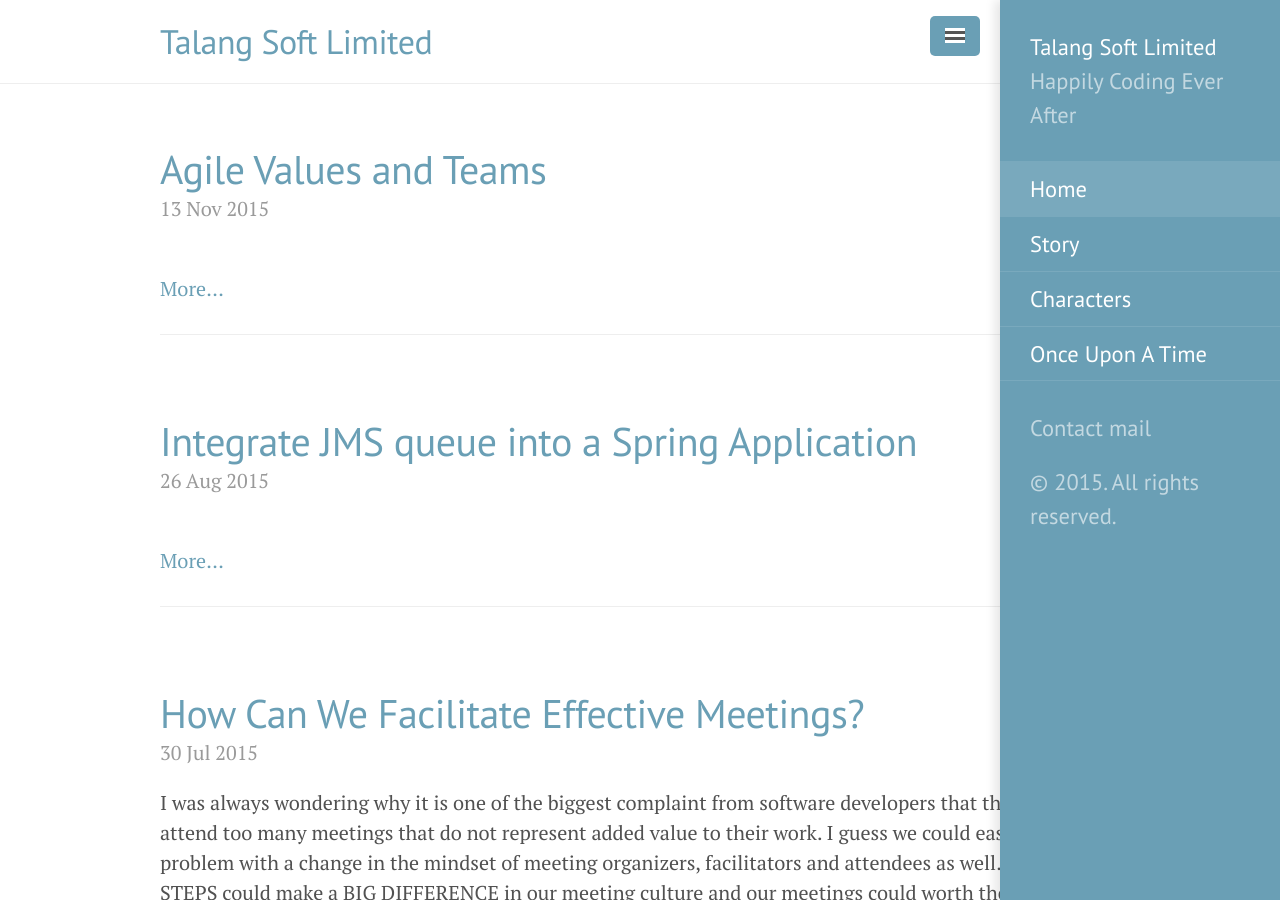
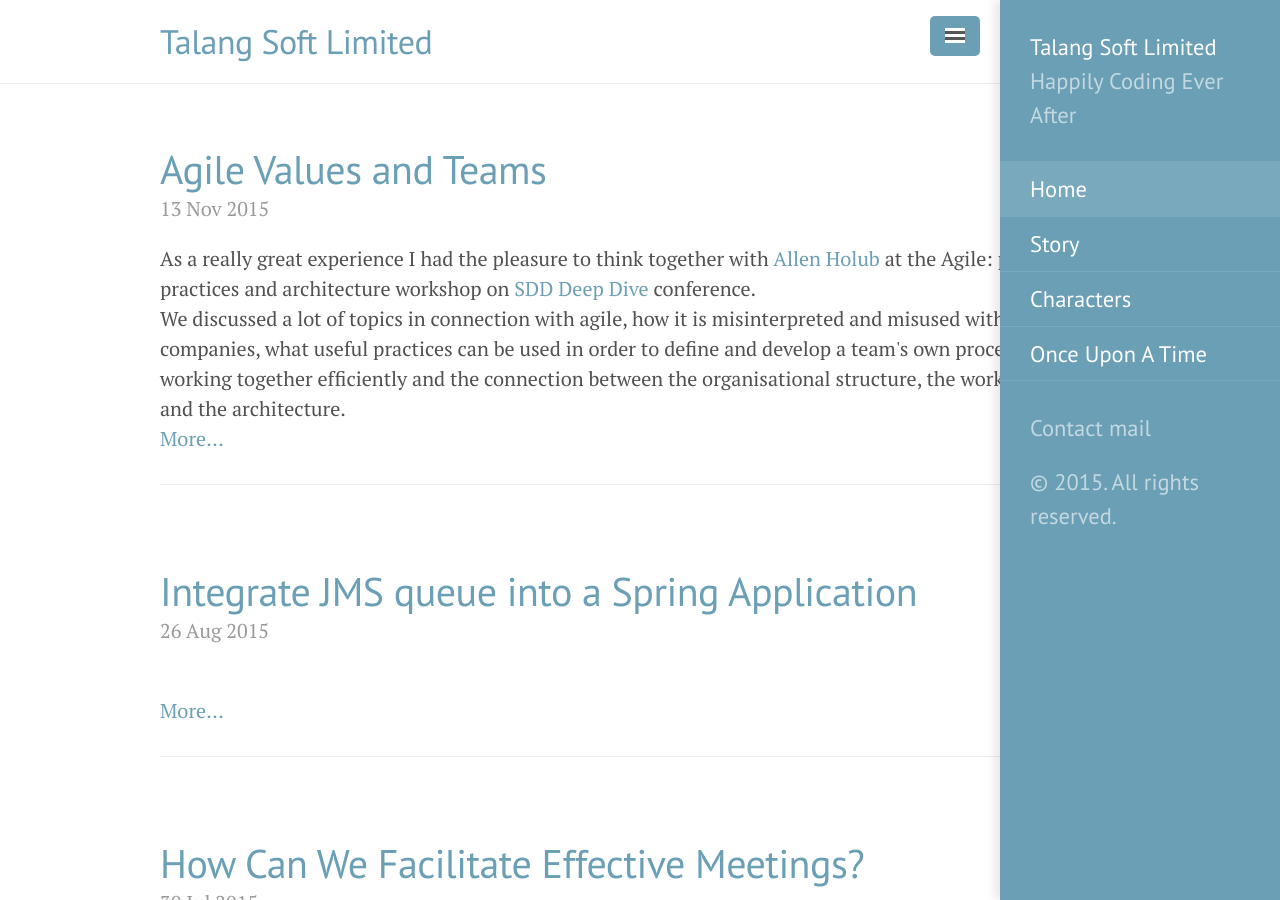
Before and after one commit to talangsoft/talangsoft.github.io, a Jekyll site: the page built from index.html, in a window 1280 px wide and 900 px high. Built offline with Jekyll 4.4.1, drawn with Linux system fonts in a browser that asks for light colours; the list of posts is cut into pages by our own code.

Commit message:
add short desc to first post

```diff
--- a/_posts/agile/2015-11-13-agile-values-and-teams.md
+++ b/_posts/agile/2015-11-13-agile-values-and-teams.md
@@ -3,6 +3,12 @@ layout: post
 title: Agile Values and Teams
 category: agile
 tag: conference,agile,teams,values,agile values
+description: 'As a really great experience I had the pleasure to think together with <a href="https://twitter.com/allenholub">Allen Holub</a> at the Agile: principles, practices and architecture workshop on
+              <a href="http://sddconf.com/deepdive/">SDD Deep Dive</a> conference.
+              <br/>We discussed a lot of topics in connection with agile, how it is misinterpreted and misused within a lot of companies,
+              what useful practices can be used in order to define and develop a team&#39;s own process for working together efficiently
+              and the connection between the organisational structure, the working process and the architecture.'
+
 ---
 
 As a really great experience I had the pleasure to think together with <a href="https://twitter.com/allenholub">Allen Holub</a> at the Agile: principles, practices and architecture workshop on
```
